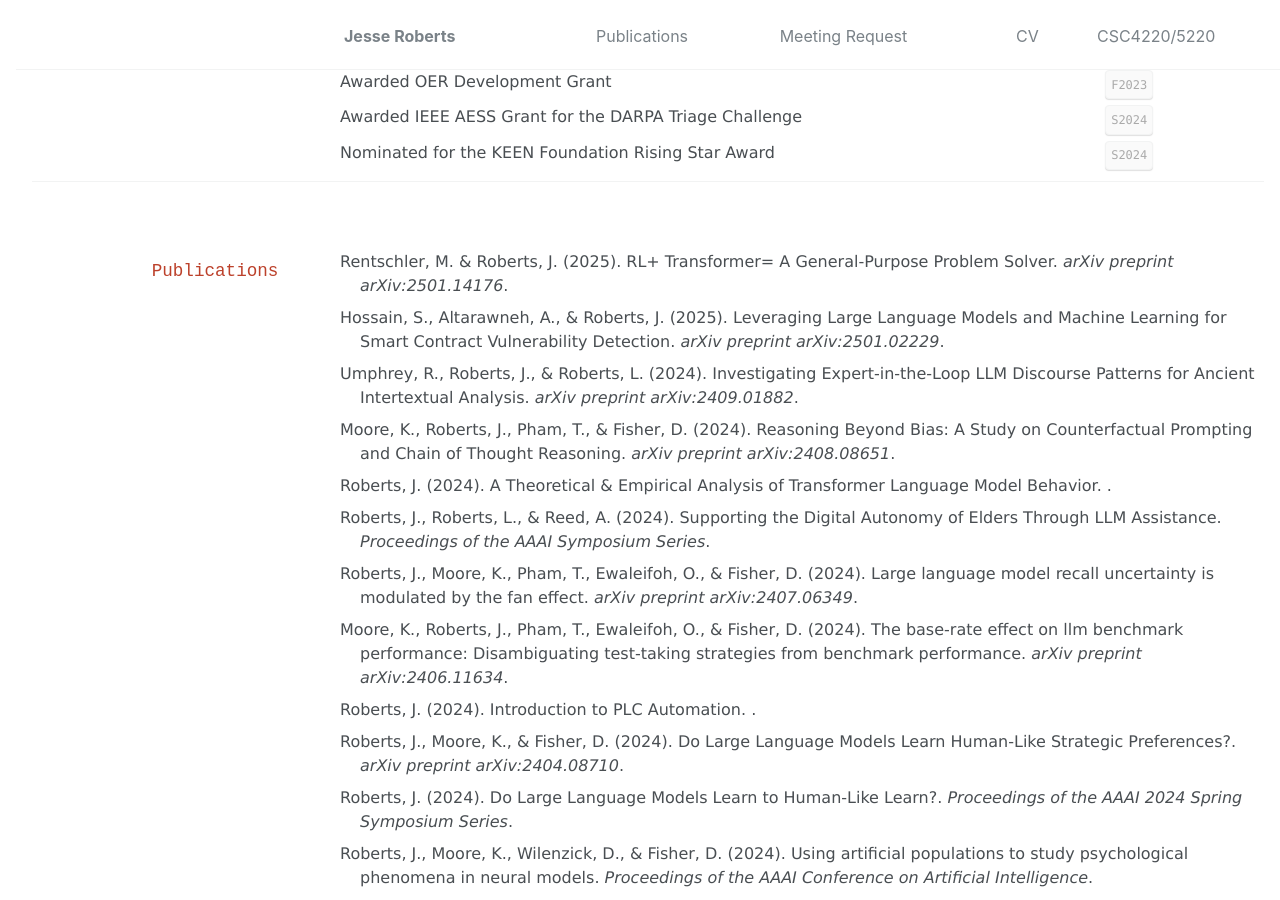
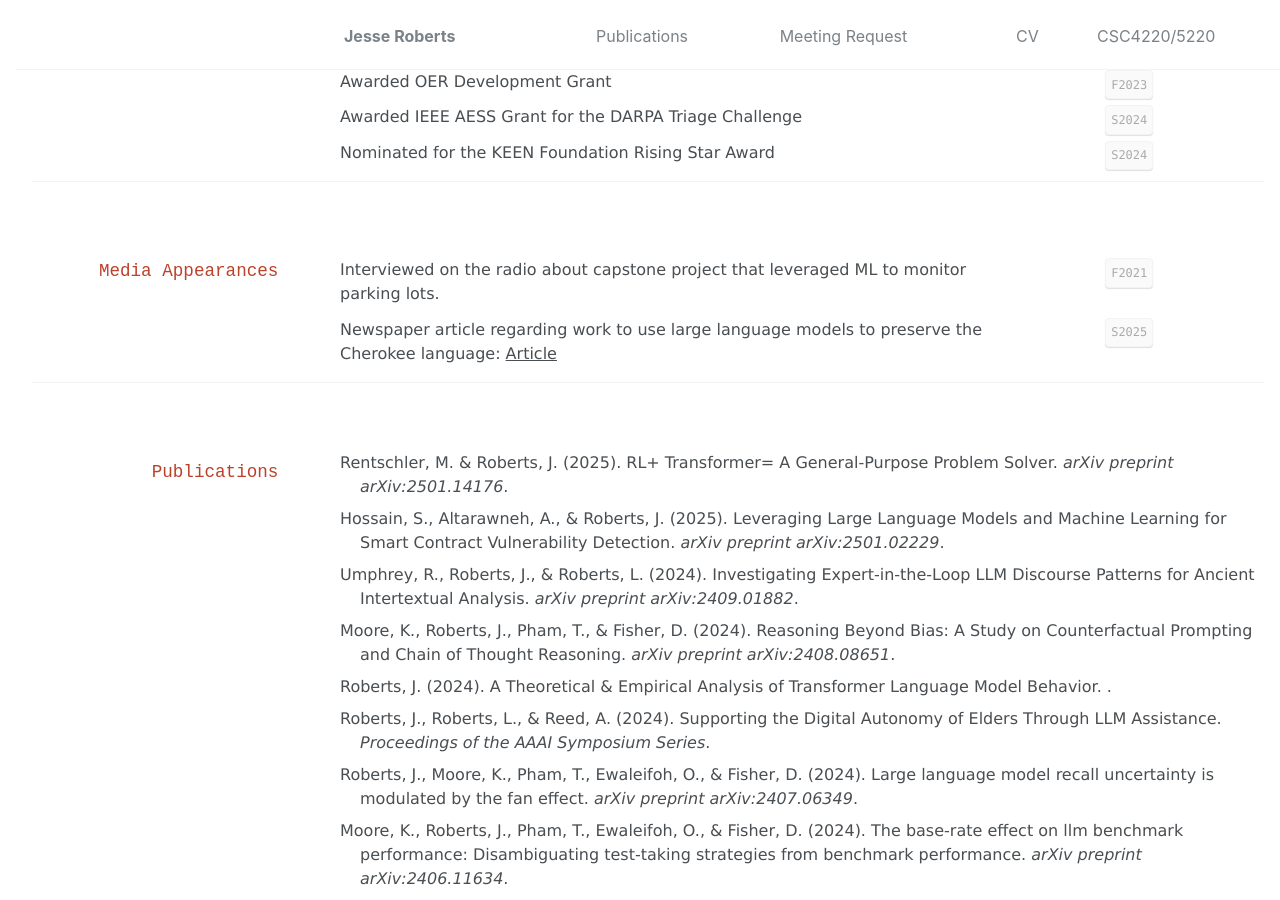
Before and after one commit to JesseTNRoberts/JesseTNRoberts.github.io, a Jekyll site: the page built from _pages/cv.md, in a window 1280 px wide and 900 px high, scrolled down 2036 px. Built offline with Jekyll 4.4.1, drawn with Linux system fonts in a browser that asks for light colours.

Commit message:
Added Media Appearances to CV

```diff
--- a/_pages/cv.md
+++ b/_pages/cv.md
@@ -124,6 +124,16 @@ Awarded IEEE AESS Grant for the DARPA Triage Challenge
 
 `S2024`
 Nominated for the KEEN Foundation Rising Star Award
+
+---
+
+## Media Appearances
+
+`F2021`
+Interviewed on the radio about capstone project that leveraged ML to monitor parking lots.
+
+`S2025`
+Newspaper article regarding work to use large language models to preserve the Cherokee language: [Article](https://www.herald-citizen.com/news/education/linguistic-preservation/article_992ad803-2471-5401-b31e-3cf02fd2ccc1.html)
 
 ---
 
```
